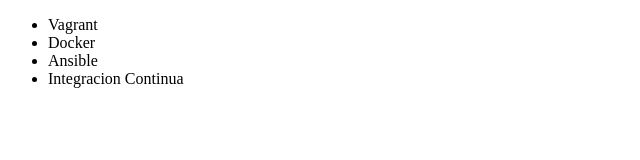
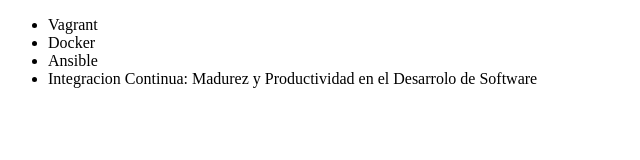
Before and after one commit to DferminKloster/alura-git, a plain HTML site: page index.html in a window 1280 px wide. Shown: the whole page, without its empty margins (0-640 px from the left). Drawn offline with Linux system fonts and the light colour scheme.

Commit message:
Renomando curso de intragracion continua

```diff
--- a/index.html
+++ b/index.html
@@ -9,7 +9,7 @@
             <li>Vagrant</li>
             <li>Docker</li>
             <li>Ansible</li>
-            <li>Integracion Continua</li>
+            <li>Integracion Continua: Madurez y Productividad en el Desarrolo de Software</li>
         </ul>
     </body>
 </html>
```
